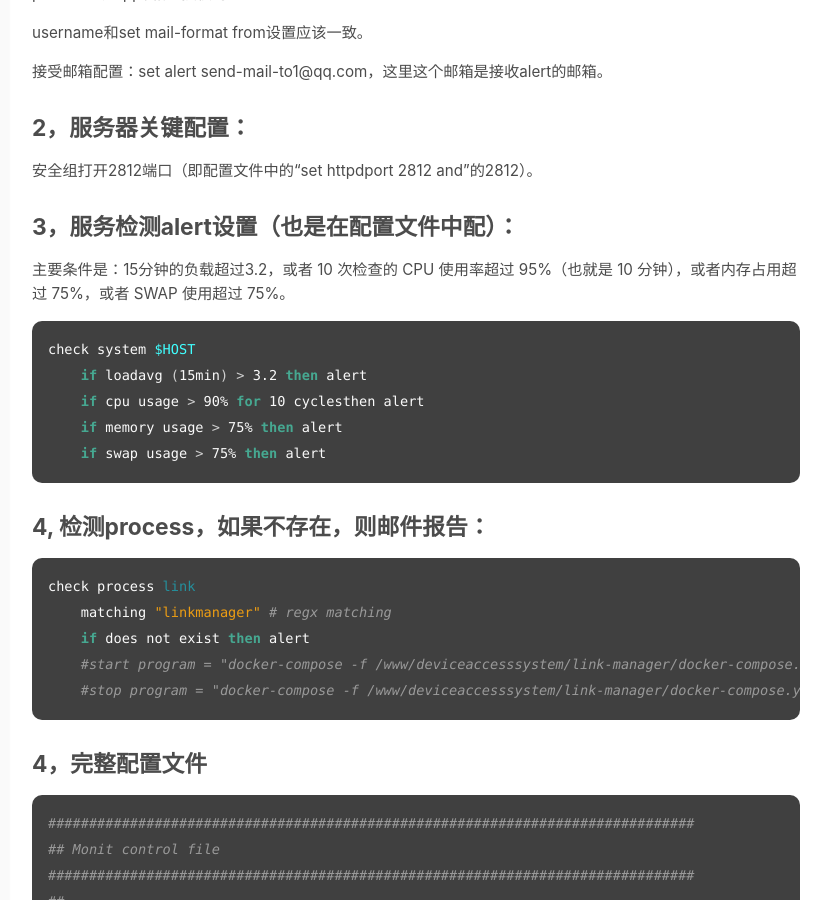
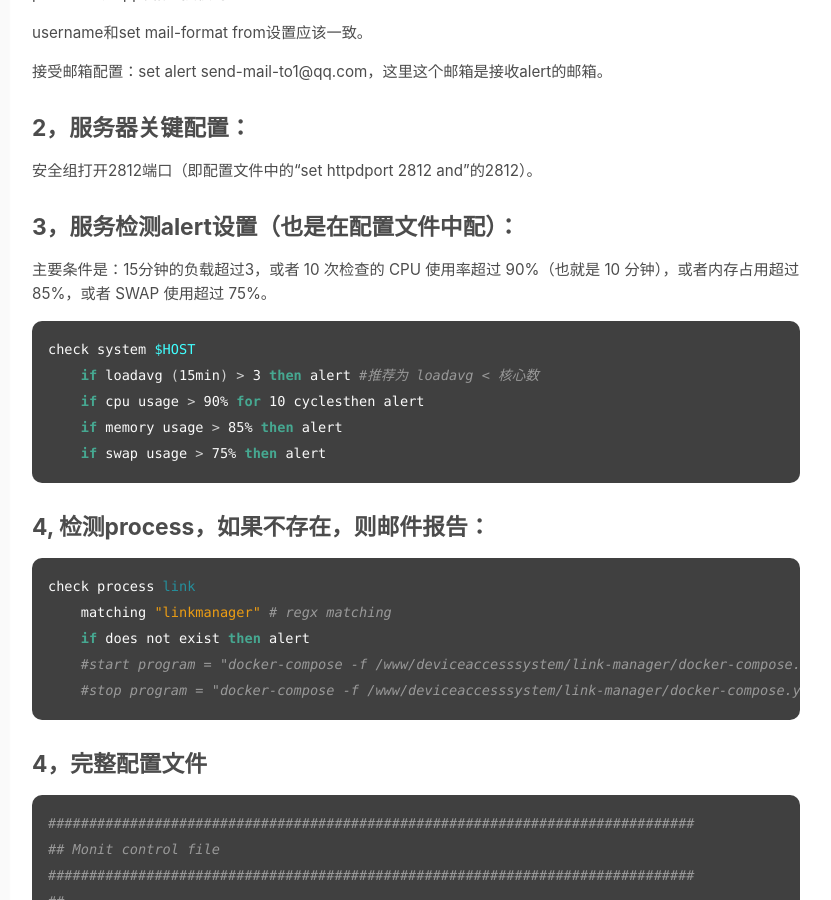
Before and after one commit to ruifengz90/ruifengz90.github.io, a Jekyll site: the page built from _posts/2020-01-01-monit-check-linux-status.md, in a window 1280 px wide and 900 px high, scrolled down 793 px. Shown: the whole window, without its empty margins (280-1111 px from the left). Built offline with Jekyll 4.4.1, drawn with Linux system fonts in a browser that asks for light colours.

Commit message:
Update 2020-01-01-monit-check-linux-status.md

````diff
--- a/_posts/2020-01-01-monit-check-linux-status.md
+++ b/_posts/2020-01-01-monit-check-linux-status.md
@@ -37,13 +37,13 @@ username和set mail-format from设置应该一致。
 
 ## 3，服务检测alert设置（也是在配置文件中配）：
 
-主要条件是：15分钟的负载超过3.2，或者 10 次检查的 CPU 使用率超过 95%（也就是 10 分钟），或者内存占用超过 75%，或者 SWAP 使用超过 75%。
+主要条件是：15分钟的负载超过3，或者 10 次检查的 CPU 使用率超过 90%（也就是 10 分钟），或者内存占用超过 85%，或者 SWAP 使用超过 75%。
 
 ```shell
 check system $HOST
-    if loadavg (15min) > 3.2 then alert
+    if loadavg (15min) > 3 then alert #推荐为 loadavg < 核心数
     if cpu usage > 90% for 10 cyclesthen alert
-    if memory usage > 75% then alert
+    if memory usage > 85% then alert
     if swap usage > 75% then alert
 ```
 
````
